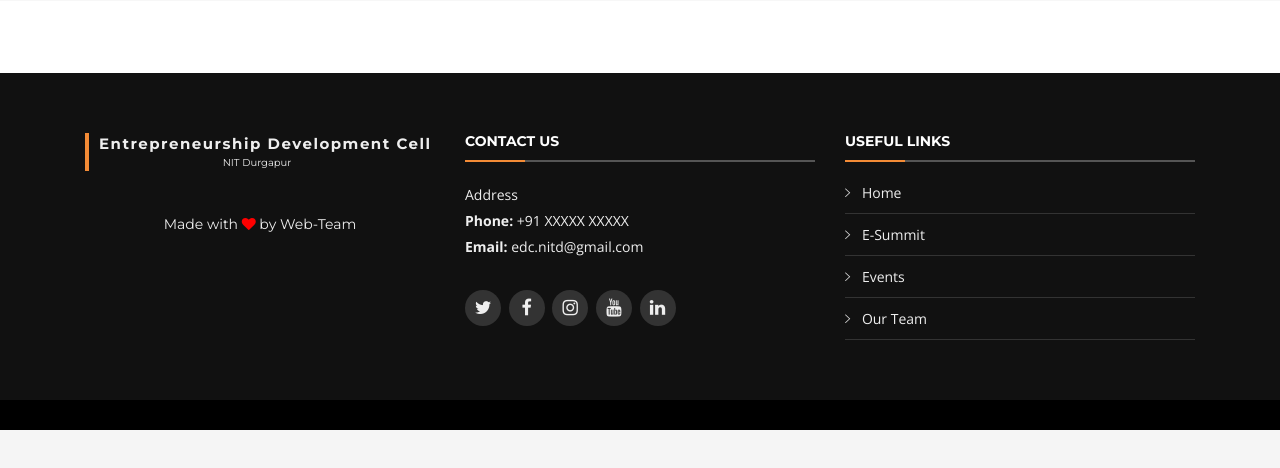
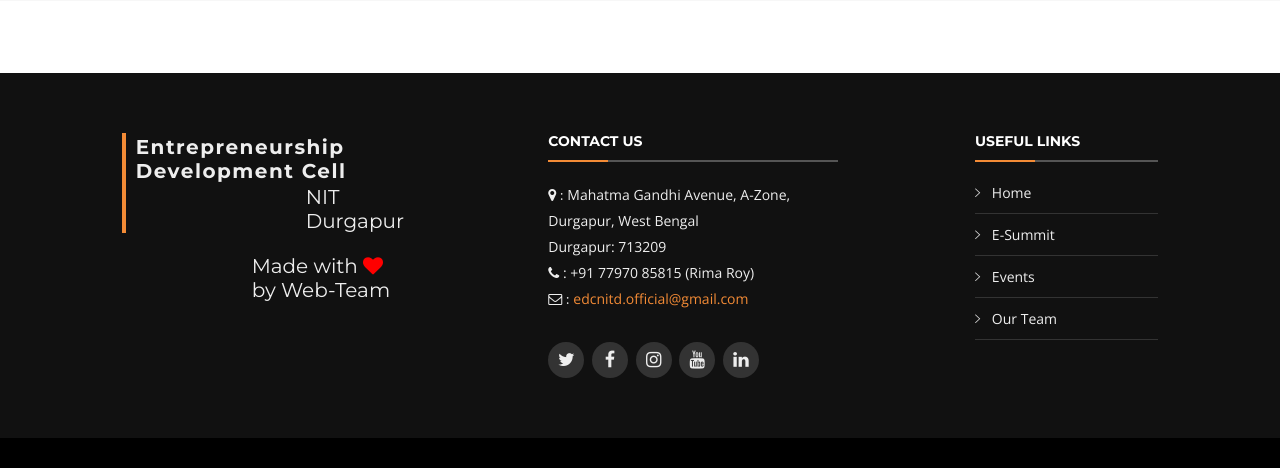
Before and after one commit to edcNITD-website/edcNITD-website, a Django app: page /esummit/ in a window 1280 px wide. Shown: the part 2900-3368 px from the top of the page. Before the commit the page ends 3330 px from the top, so only its background shows below. Run offline with Django 3.2, Linux system fonts and the light colour scheme; parts of the project's set-up code (start-up, migrations or seed data) failed here and were passed over; some libraries are stand-ins or nearby versions; some web fonts are replaced.

Commit message:
updated navbar and footer

```diff
--- a/website/forum/static/css/style.css
+++ b/website/forum/static/css/style.css
@@ -1751,7 +1751,7 @@ section {
 }
 
 #footer .footer-top .footer-info h3 {
-  font-size: 15px;
+  font-size: 20px;
   margin: 0 0 0px 0;
   padding: 2px 0 2px 10px;
   line-height: 1.2;
@@ -1764,7 +1764,7 @@ section {
 
 
 #footer .footer-top .footer-info p {
-  font-size: 14px;
+  font-size: 20px;
   line-height: 24px;
   margin-bottom: 0;
   font-family: "Montserrat", sans-serif;
--- a/website/forum/templates/forum/base.html
+++ b/website/forum/templates/forum/base.html
@@ -138,37 +138,38 @@
 
   <div class="footer-top">
 
-    <div class="container">
+    <div class="container-fluid">
 
       <div class="row">
 
+        <div class="col-lg-1">
+        </div>
 
+        <div class="col-lg-3 footer-info">
 
-        <div class="col-lg-4 col-md-4 footer-info">
-
-          <h3>Entrepreneurship Development Cell</h3>
-          <h5 style="text-align: center; font-size: 10px;border-left: 4px solid #f38b36; padding: 2px 10px 2px 0px;">NIT Durgapur</h5>
+          <h3 style="font-size:20px;">Entrepreneurship Development Cell</h3>
+          <p style="border-left: 4px solid #f38b36; text-align:left; padding-left:180px;">NIT Durgapur</p>
           <br>
-          <p>Made with <i class="fa fa-heart" aria-hidden="true"></i> by Web-Team </p>
+          <p style="text-align:left; padding-left:130px;">Made with <i class="fa fa-heart" aria-hidden="true"></i> by Web-Team </p>
 
         </div>
 
+      <div class="col-lg-1">
+        </div>
 
-
-
-        <div class="col-lg-4 footer-contact">
+        <div class="col-lg-3 footer-contact">
 
           <h4>Contact Us</h4>
 
           <p>
 
-            Address
-
+            <i class="fa fa-map-marker"> :</i> Mahatma Gandhi Avenue, A-Zone, Durgapur,
+             West Bengal <br> Durgapur: 713209
              <br>
 
-            <strong>Phone:</strong> +91 XXXXX XXXXX<br>
+            <i class="fa fa-phone "></i> : +91 77970 85815 (Rima Roy)<br>
 
-            <strong>Email:</strong> edc.nitd@gmail.com<br>
+            <i class="fa fa-envelope-o"> :</i><a href="mailto:edcnitd.official@gmail.com"> edcnitd.official@gmail.com</a><br>
 
           </p>
 
@@ -177,23 +178,24 @@
 
           <div class="social-links">
 
-            <a href="#" class="twitter"><i class="fa fa-twitter"></i></a>
+            <a target="_blank" href="#" class="twitter"><i class="fa fa-twitter"></i></a>
 
-            <a href="#" class="facebook"><i class="fa fa-facebook"></i></a>
+            <a target="_blank" href="https://www.facebook.com/edc.nitd" class="facebook"><i class="fa fa-facebook"></i></a>
 
-            <a href="#" class="instagram"><i class="fa fa-instagram"></i></a>
+            <a target="_blank" href="https://www.instagram.com/edc.nitd" class="instagram"><i class="fa fa-instagram"></i></a>
 
-            <a href="#" class="google-plus"><i class="fa fa-youtube"></i></a>
+            <a target="_blank" href="https://www.youtube.com/channel/UCaBiTXfp5gknGPS6N3asDBg" class="google-plus"><i class="fa fa-youtube"></i></a>
 
-            <a href="#" class="linkedin"><i class="fa fa-linkedin"></i></a>
+            <a target="_blank" href="https://www.linkedin.com/company/edcnitd/" class="linkedin"><i class="fa fa-linkedin"></i></a>
 
           </div>
 
-
-
         </div>
 
-        <div class="col-lg-4 footer-links">
+      <div class="col-lg-1">
+        </div>
+
+        <div class="col-lg-2 footer-links">
 
 
           <h4>Useful Links</h4>
@@ -211,6 +213,8 @@
           </ul>
 
         </div>
+
+
 
 
   <!-- x
```
